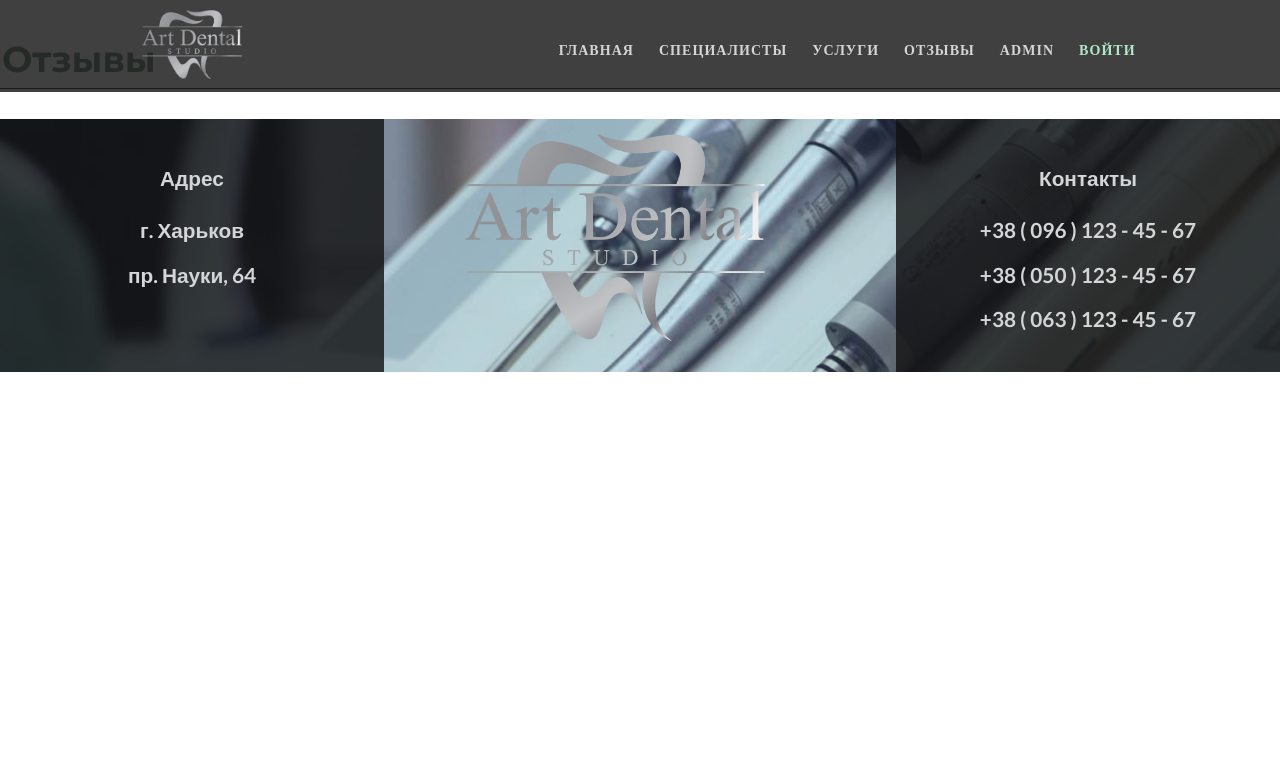
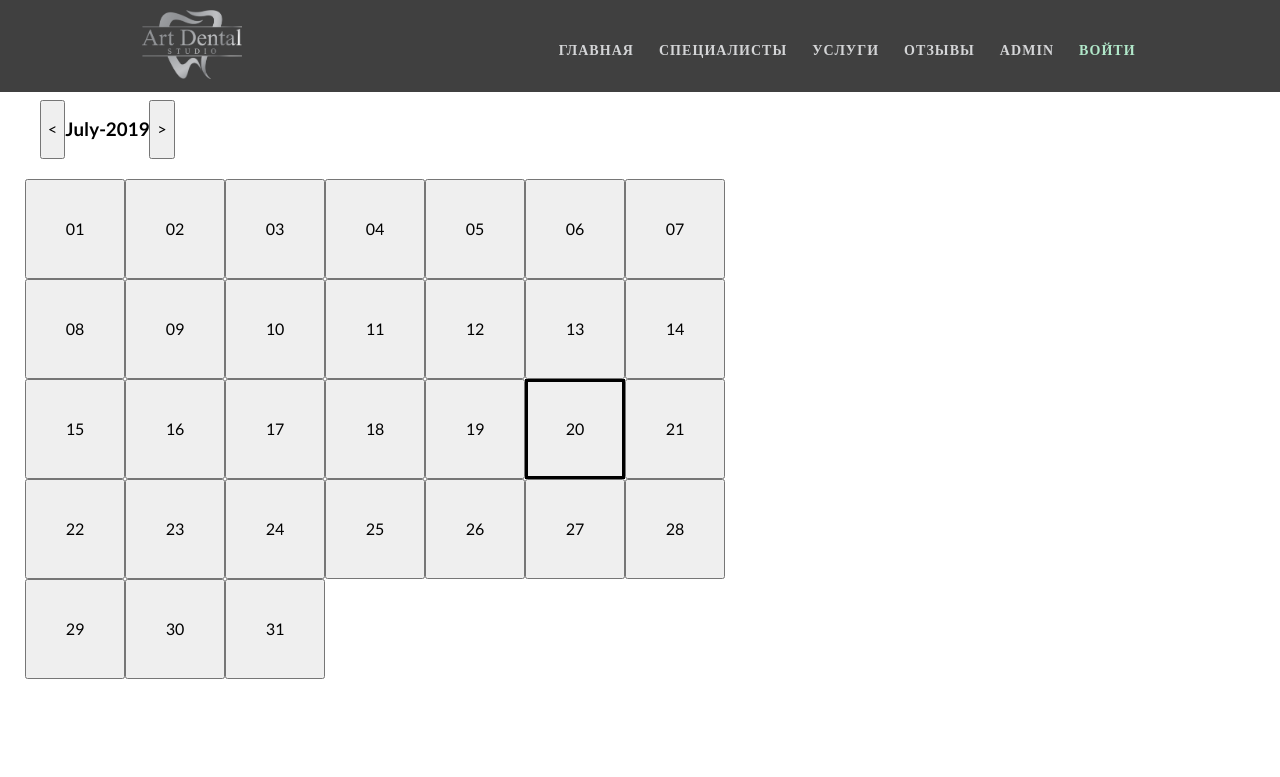
Before and after one commit to FunkyWarrior/A_level_group_project_CLINIC, a React (Create React App) app: page /reviews in a window 1280 px wide. Shown: the top 777 px of the page. Built offline with nearby package versions, Linux system fonts and the light colour scheme; no server answers.

Commit message:
reworked calendar

```diff
--- a/src/App.js
+++ b/src/App.js
@@ -19,6 +19,7 @@ import Reviews from "./components/Reviews"
 import Admin from './components/Admin/Admin'
 import Auth from './containers/auth'
 import Footer from "./components/Footer";
+import Calendar from "./components/Calendar"
 
 export class App extends React.Component {
 
@@ -51,7 +52,7 @@ export class App extends React.Component {
                         <Route exact path="/services" component={Services} />
                         <Route exact path="/doctors/:doctor" component={MoreInfo} />
                         <Route exact path="/services/:service" component={MoreInfo} />
-                        <Route exact path="/reviews" component={Reviews}/>
+                        <Route exact path="/reviews" component={Calendar}/>
                         <Route path="/admin/" component={Admin} />
                         <Route exact path="/appointment/:doctorId" component={Appointment}/>
                         <Route exact path="/auth" component={Auth} />
--- a/src/components/Calendar.js
+++ b/src/components/Calendar.js
@@ -1,54 +1,69 @@
 import React, {Component} from 'react';
+import moment from "moment";
+import {connect} from 'react-redux'
 
-class Calendar extends Component {
+export class Calendar extends Component {
+    state={
+        current:moment(),
+    };
 
-    componentDidMount() {
 
-    }
     setDate = (e) => {
-        console.log(`${new Date().getFullYear()}-${new Date().getMonth() < 10 ? '0' + new Date().getMonth() : new Date().getMonth()}-${e.target.id < 10 ? '0' + e.target.id : e.target.id}`)
-        document.getElementById('inp_date').value=`${new Date().getFullYear()}-${new Date().getMonth() < 10 ? '0' + new Date().getMonth() : new Date().getMonth()}-${e.target.id < 10 ? '0' + e.target.id : e.target.id}`
-    }
+        console.log(moment().format('YYYY-MM-DD') === moment(24).format('YYYY-MM-DD'))
+        console.log(moment().format('YYYY-MM-DD'))
+        console.log(moment(e.target.id).format('YYYY-MM-DD'))
+        // console.log(this.props.doctors[0].shedule.find(el => el.data === e.target.id) ? this.props.doctors[0].shedule.find(el => el.data === e.target.id)._id : 'No such shedule')
+
+    };
+
 
     render() {
-        const date = new Date();
-        const start = new Date(2019, 6, 1);
-        const month = [31, 28, 31, 30, 31, 30, 31, 31, 30, 31, 30, 31];
-        const currentMonth = [];
-        const week = ['пн', 'вт', 'ср', 'чт', 'пт', 'сб', 'вс'];
-        for (let x = 1; x <= month[date.getMonth()]; x++) currentMonth.push(x);
-        const startOfMonth = week.indexOf(week.find(el => el === 'чт'));
-        console.log(date.getDate());
-
+        const {doctors}=this.props
+        const {current} = this.state
+        const daysArray = []
+        for (let x=1; x <= current.daysInMonth();x++){
+            daysArray.push(x)
+        }
+        for (let x=1; x < current.startOf('month').weekday();x++){
+            console.log(current.add(x,"days").format('dddd'))
+        }
+        console.log(current.startOf('month').weekday())
         return (
-            <div>
-                <table cols={7}>
-                    <caption><button>{'<'}</button>{start.toLocaleString('ru', {month: 'short'})}<button>{'>'}</button></caption>
-                    <tbody>
-                    <tr>
-                        {week.map(el => (<th key={el}>{el}</th>))}
-                    </tr>
-                    <tr >
-                        {currentMonth.map(el=> (el >startOfMonth && el<=7) ? <td key={el} className='cal__td'><button id={el -  startOfMonth} onClick={this.setDate}>{el -  startOfMonth}</button></td> : el <=7 ? <td key={el}><button id={el} disabled>none</button></td> : null) }
-                    </tr>
-                    <tr >
-                        {currentMonth.map(el=> (el > 7-startOfMonth && el <= 14-startOfMonth)?(<td key={el} className='cal__td'><button id={el} onClick={this.setDate}>{el}</button></td>):null)}
-                    </tr>
-                    <tr >
-                        {currentMonth.map(el=> (el > 14-startOfMonth && el <= 21-startOfMonth)?(<td key={el} className='cal__td' ><button id={el} onClick={this.setDate}>{el}</button></td>):null)}
-                    </tr>
-                    <tr >
-                        {currentMonth.map(el=> (el > 21-startOfMonth && el <= 28-startOfMonth)?(<td key={el} className='cal__td'><button id={el}  onClick={this.setDate}>{el}</button></td>):null)}
-                    </tr>
-                    <tr >
-                        {currentMonth.map(el=> el > 28-startOfMonth?(<td key={el} className='cal__td'><button id={el} onClick={this.setDate}>{el}</button></td>):null)}
-                    </tr>
-                    </tbody>
-                </table>
-                <input type="date" id='inp_date'/>
+            <div style={{margin:"100px 20px"}}>
+                <div style={{display:'flex',margin:'20px'}}>
+                    <button onClick={() => this.setState({current:current.add(-1,"month")})}>{'<'}</button>
+                    <h3>{moment(current).format('MMMM-YYYY')}</h3>
+                    <button onClick={() => this.setState({current:current.add(1,"month")})}>{'>'}</button>
+                </div>
+                <div  style={{display:'flex',flexWrap:'wrap',maxWidth:'700px',margin:'5px'}}>
+                    {daysArray.map(el => (
+                        <button
+                            key={el}
+                            id={current.date(el).format('YYYY-MM-DD')}
+                            style={{
+                                height:'100px',
+                                width:'100px',
+                                backgroundColor:doctors[0] ? doctors[0].shedule.find(el => el.data === current.date(el).format('YYYY-MM-DD')) ? "lightgreen" : "coral" : null,
+                                border:moment().format('YYYY-MM-DD') ===  current.date(el).format('YYYY-MM-DD') ? "3px solid black" : null
+                            }}
+                            onClick={this.setDate}
+                        >
+                            {current.date(el).format('DD')}
+                        </button>
+                    ))}
+                </div>
             </div>
         );
     }
 }
 
-export default Calendar
+const mapStateToProps = state => {
+    return {
+        doctors:state.app.doctors,
+    }
+};
+
+const mapDispatchToProps = {
+};
+
+export default connect (mapStateToProps,mapDispatchToProps)(Calendar)
```
